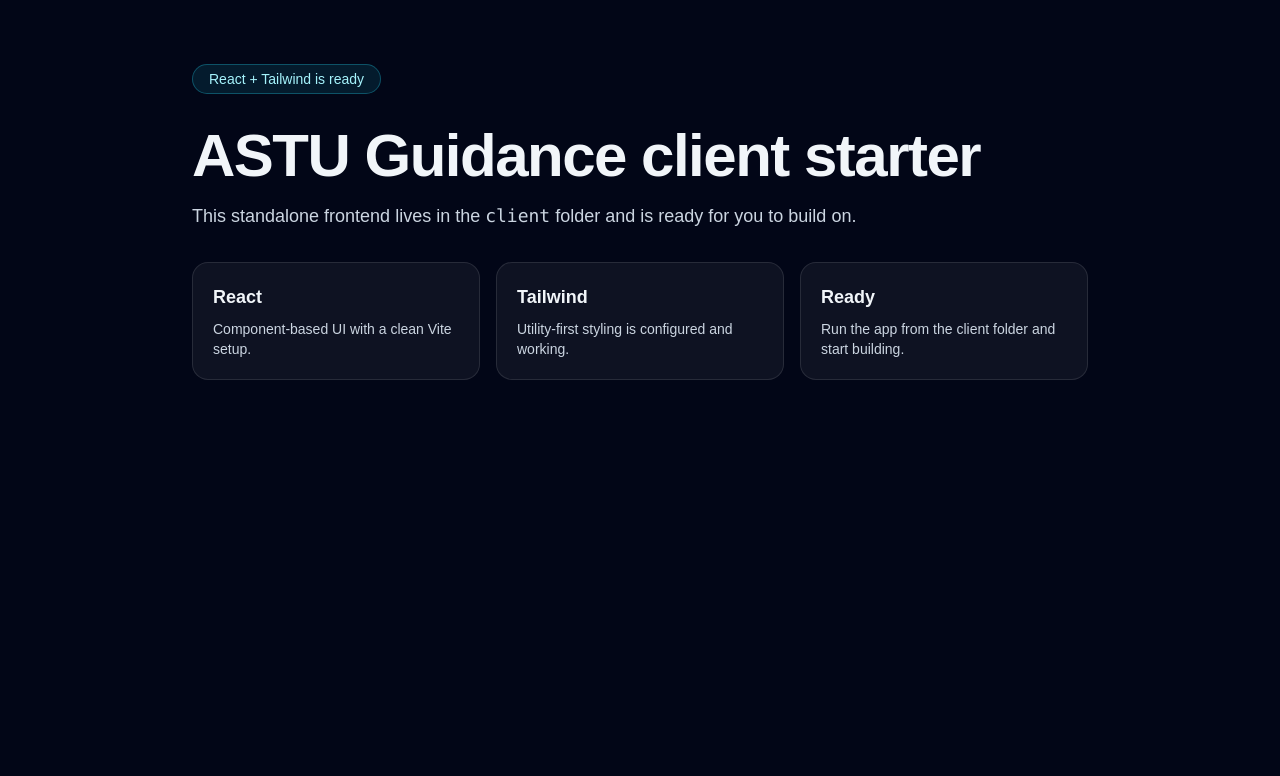
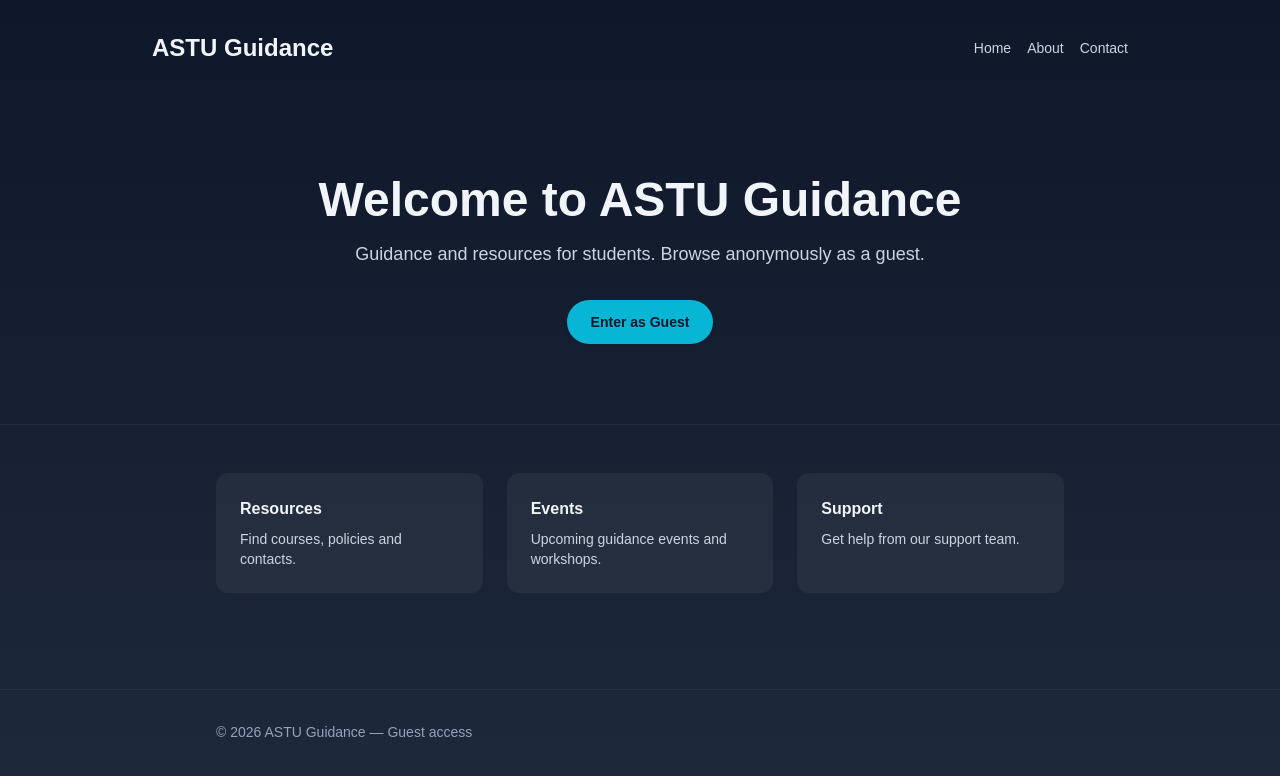
Before and after one commit to ASTU-Project/astu_guidance_system, a React (Vite) app in the folder client/: page / in a window 1280 px wide. Shown: the top 776 px of the page. Built offline with nearby package versions, Linux system fonts and the light colour scheme.

Commit message:
let start basic guest page by react

```diff
--- a/client/src/App.jsx
+++ b/client/src/App.jsx
@@ -1,35 +1,5 @@
+import GuestPage from "./pages/GuestPage";
+
 export default function App() {
-  return (
-    <main className="min-h-screen bg-slate-950 px-6 py-16 text-slate-100">
-      <div className="mx-auto flex max-w-4xl flex-col gap-8">
-        <div className="inline-flex w-fit rounded-full border border-cyan-400/30 bg-cyan-400/10 px-4 py-1 text-sm text-cyan-200">
-          React + Tailwind is ready
-        </div>
-
-        <section className="space-y-4">
-          <h1 className=" text-4xl font-bold tracking-tight sm:text-6xl">
-            ASTU Guidance client starter
-          </h1>
-          <p className="max-w-2xl text-lg text-slate-300">
-            This standalone frontend lives in the <code>client</code> folder and is ready for you to build on.
-          </p>
-        </section>
-
-        <section className="grid gap-4 sm:grid-cols-3">
-          <article className="rounded-2xl border border-white/10 bg-white/5 p-5">
-            <h2 className="text-lg font-semibold">React</h2>
-            <p className="mt-2 text-sm text-slate-300">Component-based UI with a clean Vite setup.</p>
-          </article>
-          <article className="rounded-2xl border border-white/10 bg-white/5 p-5">
-            <h2 className="text-lg font-semibold">Tailwind</h2>
-            <p className="mt-2 text-sm text-slate-300">Utility-first styling is configured and working.</p>
-          </article>
-          <article className="rounded-2xl border border-white/10 bg-white/5 p-5">
-            <h2 className="text-lg font-semibold">Ready</h2>
-            <p className="mt-2 text-sm text-slate-300">Run the app from the client folder and start building.</p>
-          </article>
-        </section>
-      </div>
-    </main>
-  );
+  return <GuestPage />;
 }
--- /dev/null
+++ b/client/src/pages/GuestPage.jsx
@@ -0,0 +1,47 @@
+import React from "react";
+
+export default function GuestPage() {
+  return (
+    <main className="min-h-screen bg-gradient-to-b from-slate-900 to-slate-800 text-slate-100">
+      <header className="py-8">
+        <div className="mx-auto max-w-5xl px-6 flex items-center justify-between">
+          <h1 className="text-2xl font-bold">ASTU Guidance</h1>
+          <nav className="space-x-4 text-sm">
+            <a className="text-slate-300 hover:text-white" href="#">Home</a>
+            <a className="text-slate-300 hover:text-white" href="#">About</a>
+            <a className="text-slate-300 hover:text-white" href="#">Contact</a>
+          </nav>
+        </div>
+      </header>
+
+      <section className="mx-auto max-w-4xl px-6 py-20 text-center">
+        <h2 className="text-4xl font-extrabold sm:text-5xl">Welcome to ASTU Guidance</h2>
+        <p className="mt-4 text-lg text-slate-300">Guidance and resources for students. Browse anonymously as a guest.</p>
+        <div className="mt-8 flex justify-center">
+          <button className="rounded-full bg-cyan-500 px-6 py-3 text-sm font-semibold text-slate-900 shadow hover:bg-cyan-400">Enter as Guest</button>
+        </div>
+      </section>
+
+      <section className="border-t border-white/5 bg-white/2 py-12">
+        <div className="mx-auto max-w-4xl px-6 grid gap-6 sm:grid-cols-3">
+          <div className="rounded-xl bg-white/5 p-6">
+            <h3 className="font-semibold">Resources</h3>
+            <p className="mt-2 text-sm text-slate-300">Find courses, policies and contacts.</p>
+          </div>
+          <div className="rounded-xl bg-white/5 p-6">
+            <h3 className="font-semibold">Events</h3>
+            <p className="mt-2 text-sm text-slate-300">Upcoming guidance events and workshops.</p>
+          </div>
+          <div className="rounded-xl bg-white/5 p-6">
+            <h3 className="font-semibold">Support</h3>
+            <p className="mt-2 text-sm text-slate-300">Get help from our support team.</p>
+          </div>
+        </div>
+      </section>
+
+      <footer className="mt-12 border-t border-white/5 py-8">
+        <div className="mx-auto max-w-4xl px-6 text-sm text-slate-400">© {new Date().getFullYear()} ASTU Guidance — Guest access</div>
+      </footer>
+    </main>
+  );
+}
```
